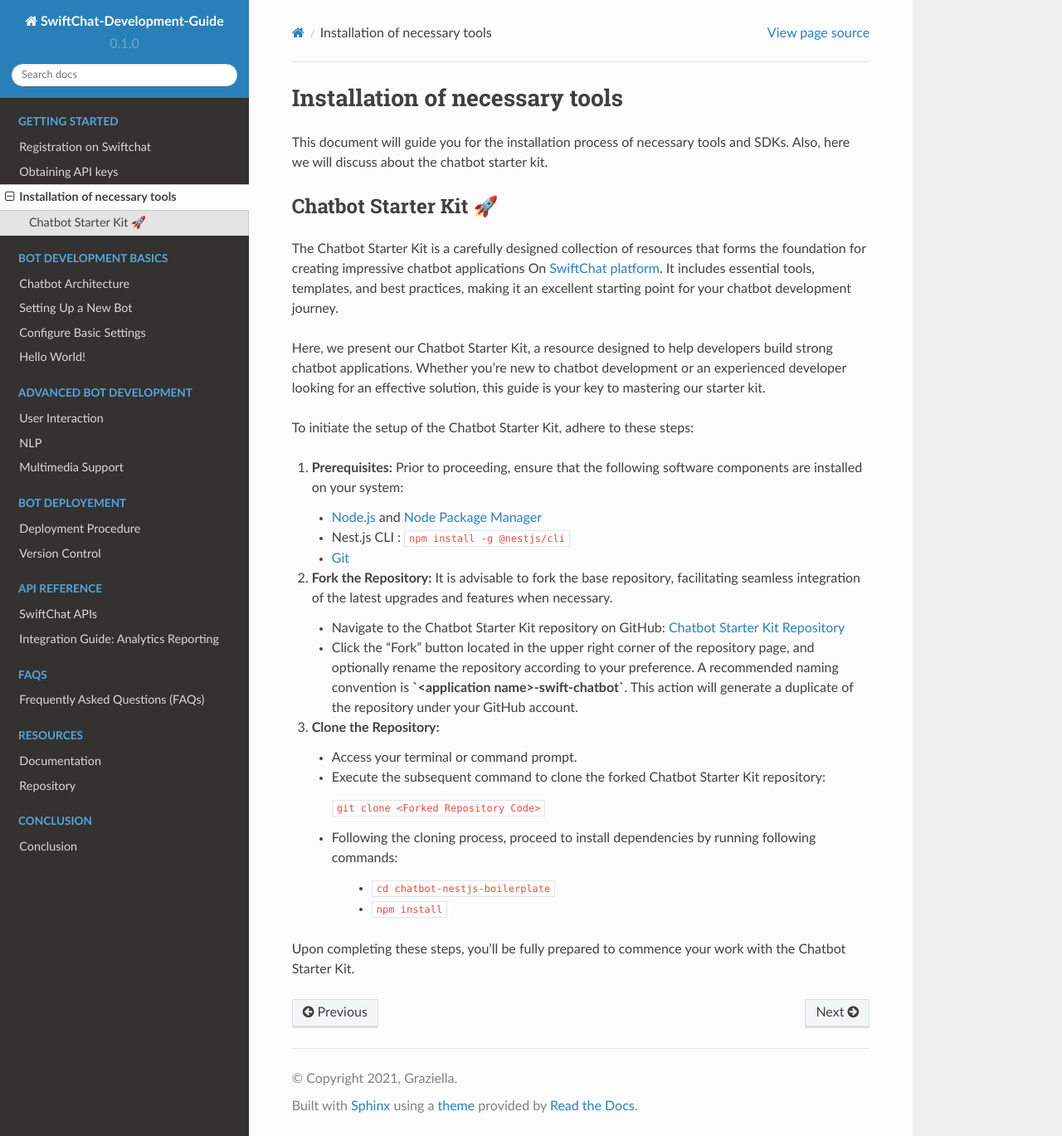
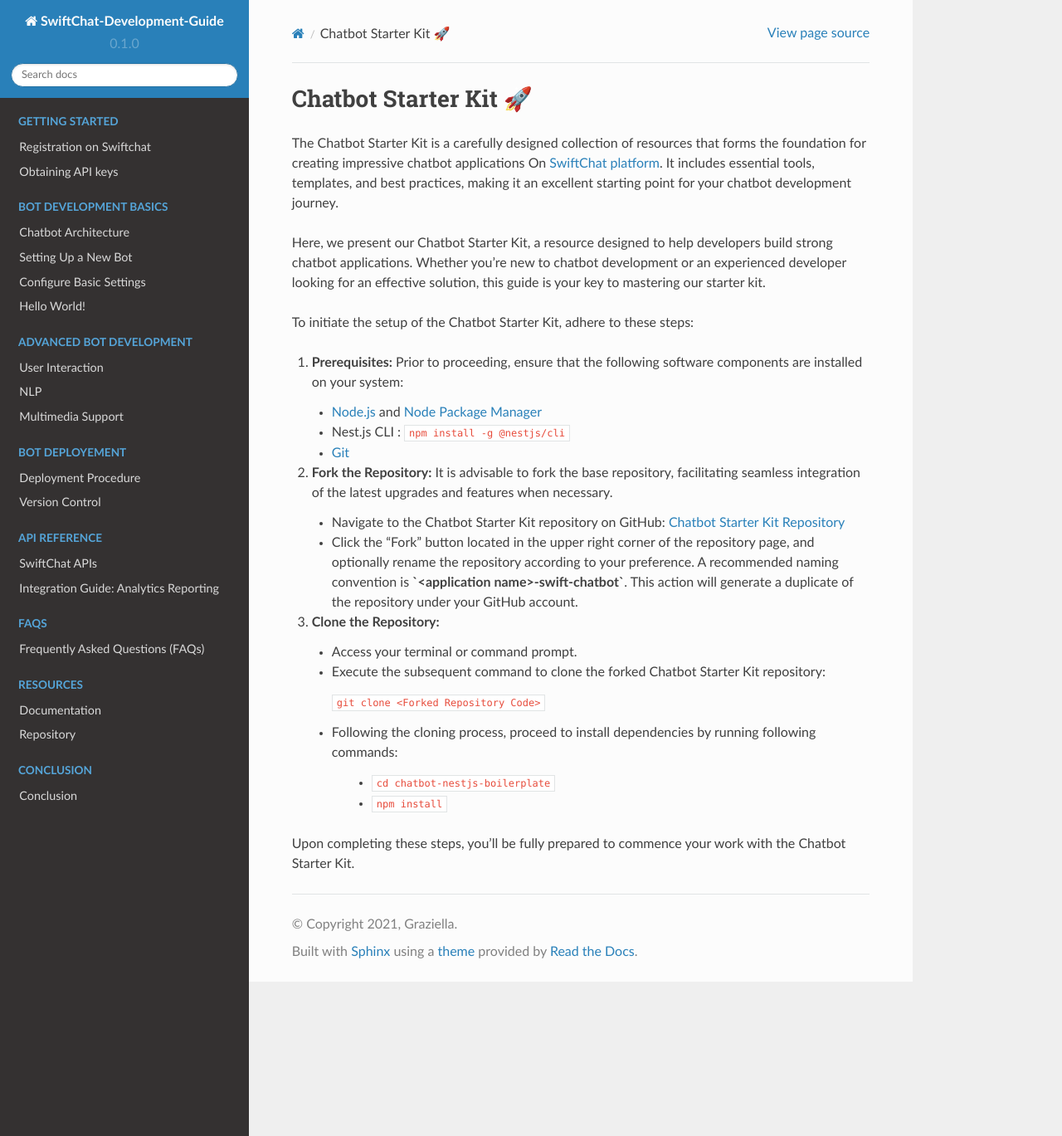
Before and after one commit to Priyanka-sharma181/Chatbot-Development-Guide, a Sphinx documentation site: the page built from docs/source/starter-kit.rst, in a window 1280 px wide and 1369 px high. Shown: the whole window at 83% size. Built offline with Sphinx 7.4.7 and the Read the Docs theme 2.0.0, drawn with Linux system fonts in a browser that asks for light colours; pages that are not in the unit, such as notebooks, are missing from menus.

Commit message:
Update and rename installation.rst to starter-kit.rst

```diff
--- a/docs/source/installation.rst
+++ b/docs/source/starter-kit.rst
@@ -1,9 +1,5 @@
-Installation of necessary tools
-====================
-This document will guide you for the installation process of necessary tools and SDKs. Also, here we will discuss about the chatbot starter kit.
-
 Chatbot Starter Kit 🚀
-------------
+=====================
 
 The Chatbot Starter Kit is a carefully designed collection of resources that forms the foundation for creating impressive chatbot applications On `SwiftChat platform <https://convegenius.com/>`_. It includes essential tools, templates, and best practices, making it an excellent starting point for your chatbot development journey.
 
```
